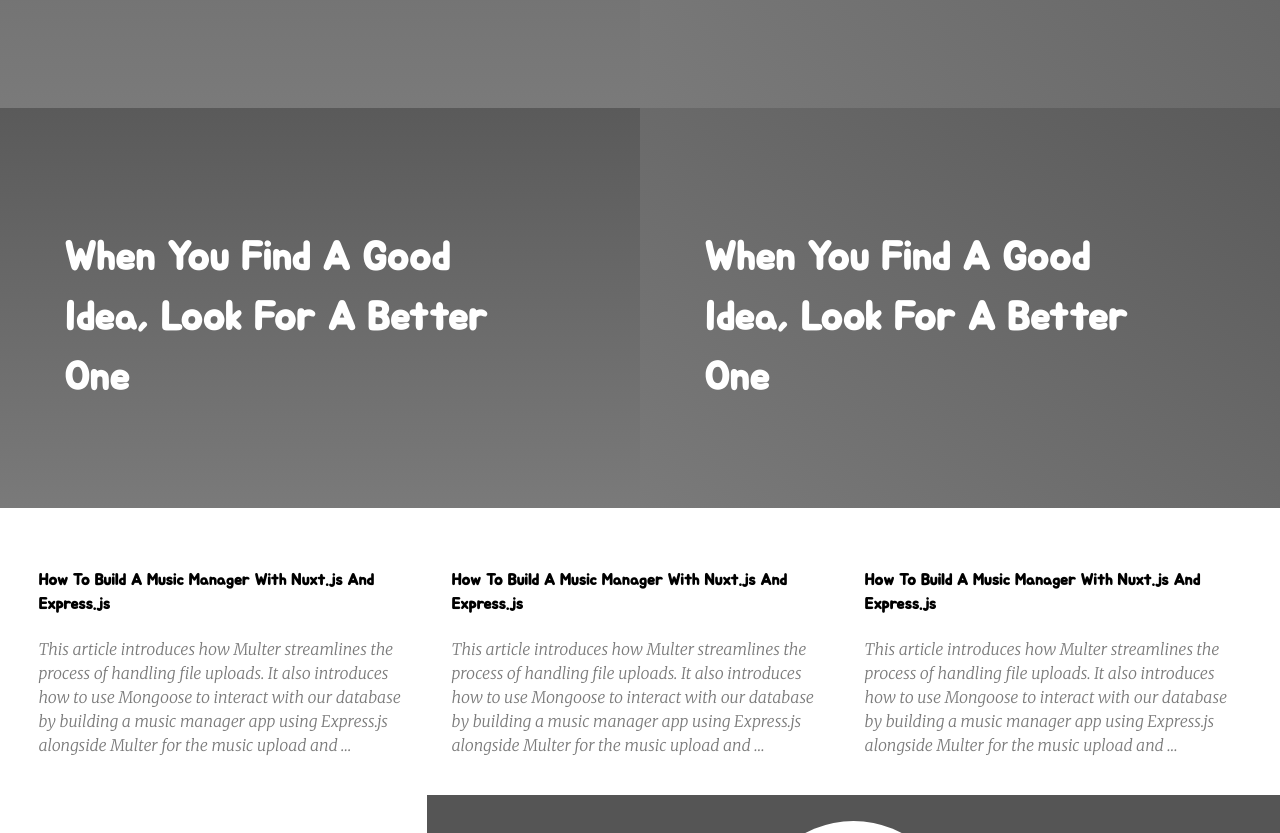
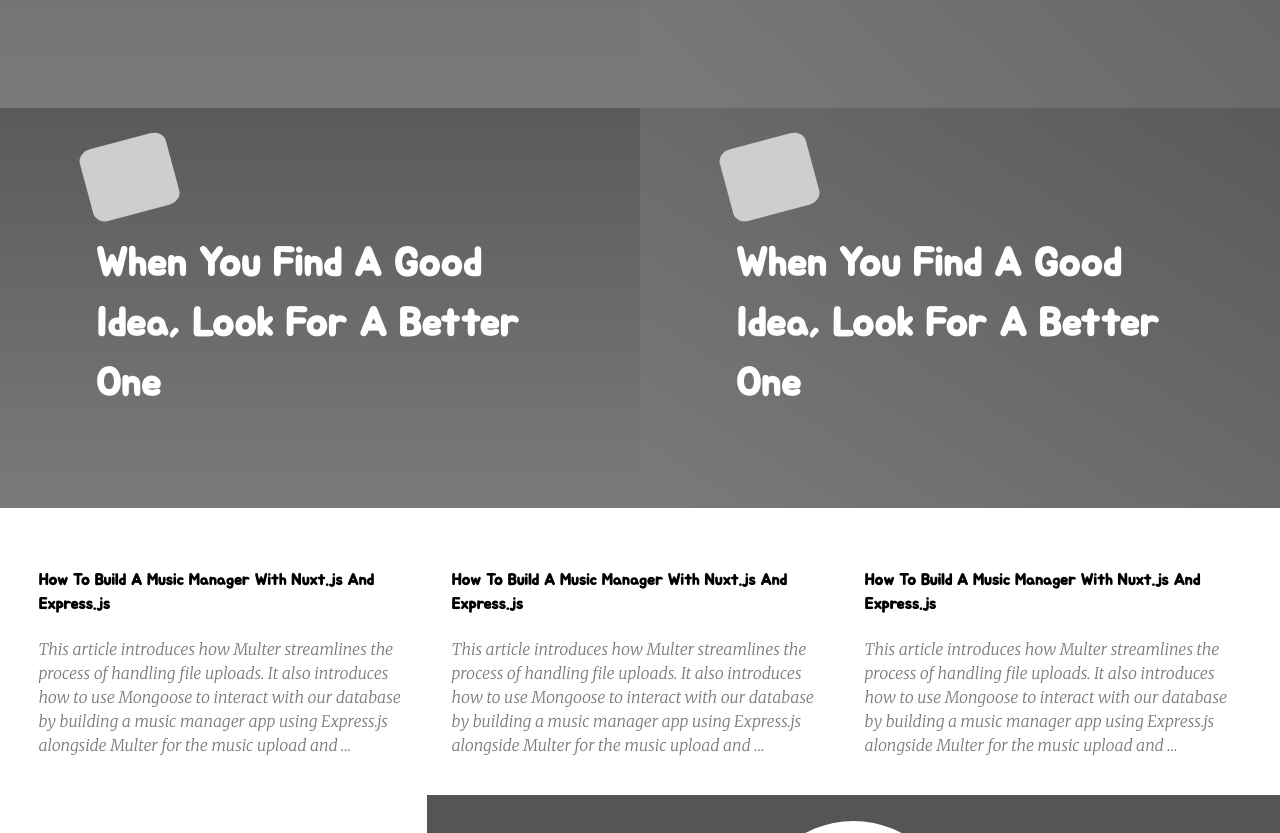
Before and after one commit to ikraamg/Design-Teardown-Heatmap, a plain HTML site: page index.html in a window 1280 px wide. Shown: the part 667-1500 px from the top of the page. Drawn offline with Linux system fonts and the light colour scheme.

Commit message:
portraits added

```diff
--- a/index.html
+++ b/index.html
@@ -55,15 +55,19 @@
     <div class="srsred"></div>
     <h4 class="cardsh"><span >Don’t Miss These Latest <br> Articles</span></h4>
     <div class="cards cards1">
+      <div class="portrait1"></div>
       <h2>When You Find A Good Idea, Look For A Better One</h2>
     </div>
     <div class="cards cards2">
+      <div class="portrait1"></div>
       <h2>When You Find A Good Idea, Look For A Better One</h2>
     </div>
     <div class="cards cards3">
+      <div class="portrait2"></div>
       <h2>When You Find A Good Idea, Look For A Better One</h2>
     </div>
     <div class="cards cards4">
+      <div class="portrait2"></div>
       <h2>When You Find A Good Idea, Look For A Better One</h2>
     </div>
   </div>
--- a/stylesheets/main.css
+++ b/stylesheets/main.css
@@ -26,6 +26,25 @@ article {
   padding: 2%;
   border-radius: 10px;
   margin-top: 20px;
+}
+
+.portrait {
+  background-color: var(--gray4);
+  width: 80%;
+  height: 75%;
+  transform: rotate(-15deg);
+  margin-top: 12%;
+}
+
+.portrait1,
+.portrait2 {
+  transform: rotate(-15deg);
+  background-color: var(--gray1);
+  width: 35%;
+  height: 20%;
+  border-radius: 15%;
+  position: relative;
+  left: 15%;
 }
 
 nav {
@@ -139,13 +158,18 @@ nav > * {
 
 .cards {
   display: flex;
-  padding: 20px 17% 0 10%;
+  padding: 30% 17% 0 1%;
   background-image:
     linear-gradient(
       to top,
       rgb(122, 122, 122),
       rgb(90, 90, 90)
     );
+    padding-top: 30%;
+}
+
+.cards3, .cards4 {
+  padding: 5% 17% 0 1%;
 }
 
 .box1 > *:nth-child(2n):not(.cardsh) {
@@ -252,13 +276,7 @@ nav > * {
   font-family: 'Merriweather', serif;
 }
 
-.portrait {
-  background-color: var(--gray4);
-  width: 80%;
-  height: 75%;
-  transform: rotate(-15deg);
-  margin-top: 12%;
-}
+
 
 .box8 {
   display: grid;
```
